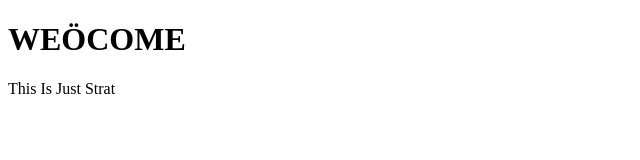
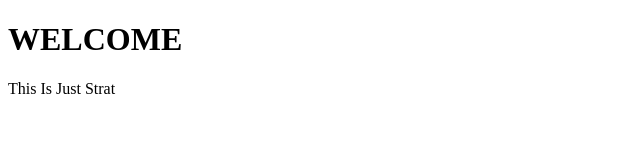
Before and after one commit to OO7O/kikkeliSivusto, a plain HTML site: page index.html in a window 1280 px wide. Shown: the full height of the page, 0-640 px from the left. Drawn offline with Linux system fonts and the light colour scheme.

Commit message:
Update index.html

```diff
--- a/index.html
+++ b/index.html
@@ -4,7 +4,7 @@
         <title>Welcome</title>
 </head>
 <body>
-        <h1>WEÖCOME</h1>
+        <h1>WELCOME</h1>
         <p>This Is Just Strat</p>
 
     </body>
```
